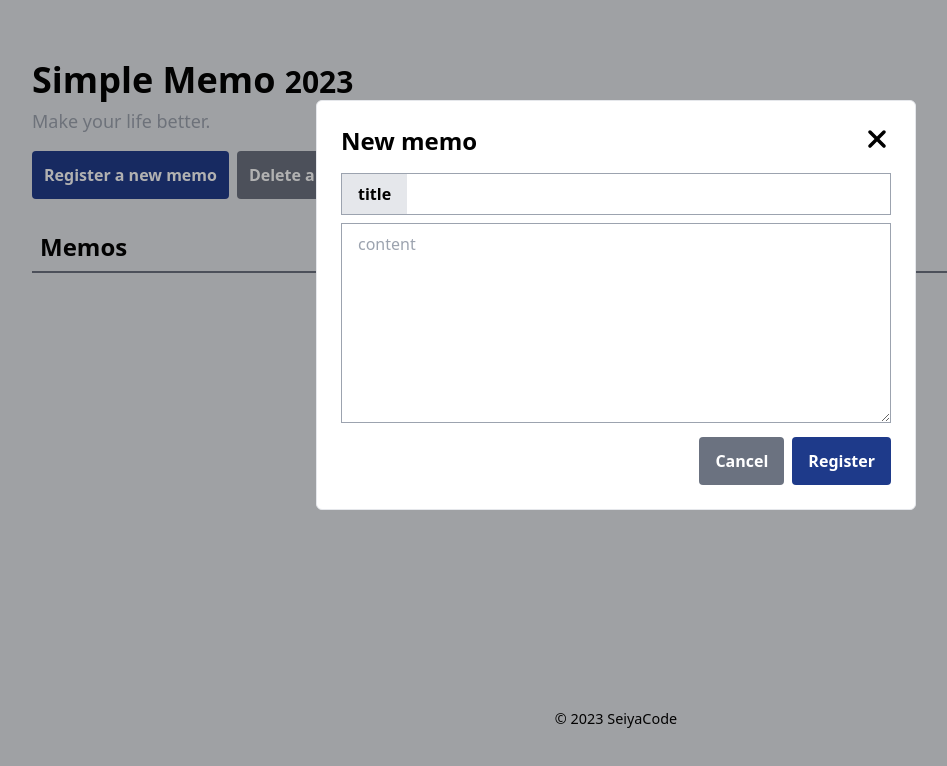
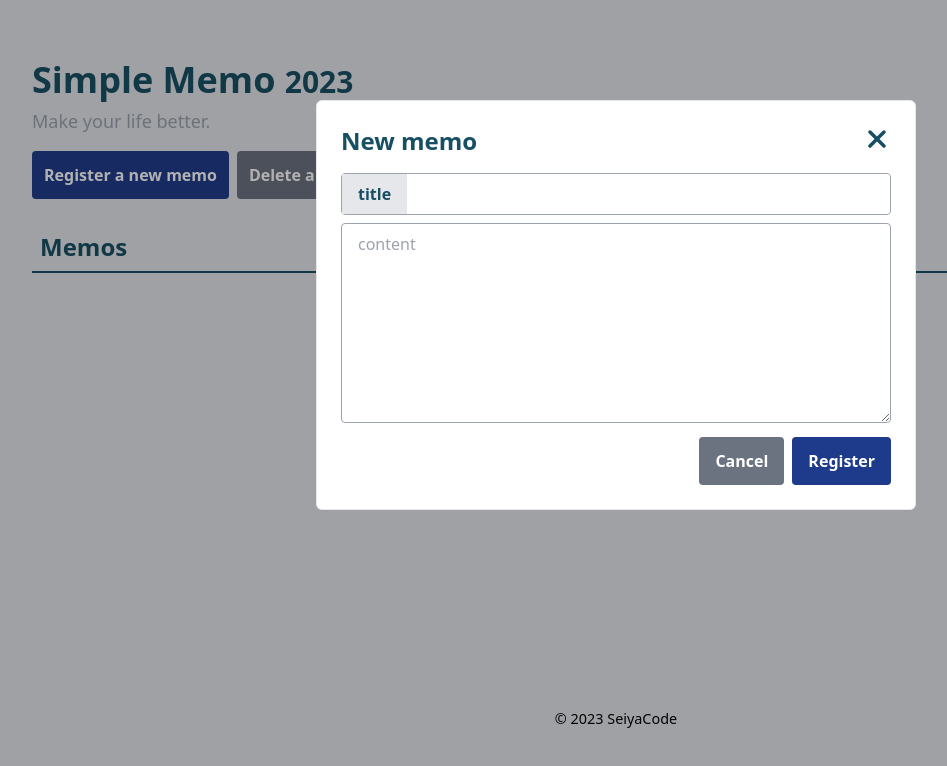
Before and after one commit to Seiya-Tagami/Quicky_frontend, a Vue app: page / in a window 1280 px wide. Both pictures are taken after a click on the button "Register a new memo". Shown: the top 766 px of the page, without its empty margins (24-971 px from the left). Built offline with nearby package versions, Linux system fonts and the light colour scheme.

Commit message:
change font color

```diff
--- a/src/App.vue
+++ b/src/App.vue
@@ -76,19 +76,19 @@ watch(
 <template>
   <main class="max-w-[1200px] mx-auto mt-[60px] bg-gray-200 px-4">
     <div>
-      <h1 class="text-4xl font-extrabold">
+      <h1 class="text-4xl font-extrabold text-cyan-900">
         Simple Memo <span class="text-3xl">{{ now.getFullYear() }}</span>
       </h1>
       <p class="text-[18px] mt-2 text-gray-400">Make your life better.</p>
-      <div class="flex gap-2">
-        <button class="mt-4 text-white bg-blue-900 px-3 py-3 text-[16px] font-semibold rounded w-fit" @click="handleRegisterModal">Register a new memo</button>
-        <button class="mt-4 text-white bg-gray-500 px-3 py-3 text-[16px] font-semibold rounded w-fit" @click="deleteMemo">Delete a completed memo</button>
+      <div class="flex gap-2 mt-4">
+        <button class="text-white bg-blue-900 px-3 py-3 text-[16px] font-semibold rounded w-fit" @click="handleRegisterModal">Register a new memo</button>
+        <button class="text-white bg-gray-500 px-3 py-3 text-[16px] font-semibold rounded w-fit" @click="deleteMemo">Delete a completed memo</button>
       </div>
       <RegisterModal v-if="registerModalIsShowed" @handle-modal="handleRegisterModal" @add-memo="addMemo" />
     </div>
     <div class="w-full mt-6 md:text-[16px] text-[14px]">
-      <h3 class="p-2 text-2xl font-semibold">Memos</h3>
-      <div class="w-full flex px-3 items-center justify-around border-b-2 border-gray-500" />
+      <h3 class="p-2 text-2xl font-semibold text-cyan-900">Memos</h3>
+      <div class="w-full flex px-3 items-center justify-around border-b-2 border-cyan-900" />
       <div class="h-[400px] flex flex-col gap-2 mt-4 md:p-2 overflow-y-auto md:scrollbar scrollbar-thumb-slate-400 scrollbar-track-slate-700">
         <MemoItem v-if="memos.length" v-for="memo in memos" :memo="memo" :key="memo.title" @handle-memo="handleMemo" @update-memo="updateMemo" />
         <div v-else class="mx-auto mt-6 flex gap-2 font-semibold">
--- a/src/components/EditModal.vue
+++ b/src/components/EditModal.vue
@@ -35,7 +35,7 @@ const updateMemo = () => {
 </script>
 
 <template>
-  <div class="max-w-[600px] md:w-full w-[95%] bg-white border rounded-md p-6 absolute top-0 left-1/2 z-20 animate-slide-bottom">
+  <div class="max-w-[600px] md:w-full w-[95%] bg-white text-cyan-900 border rounded-md p-6 absolute top-0 left-1/2 z-20 animate-slide-bottom">
     <div>
       <div class="flex justify-between items-center">
         <h2 class="font-bold text-2xl">Detail</h2>
@@ -47,12 +47,12 @@ const updateMemo = () => {
         <font-awesome-icon :icon="['fas', 'circle-exclamation']" />
         <span>Error! In order to update, you should change the title or content.</span>
       </div>
-      <div class="mt-4 flex items-center border border-gray-400">
+      <div class="mt-4 flex items-center border border-gray-400 rounded">
         <span class="px-4 py-2 bg-gray-200 font-bold">title</span>
-        <input type="text" class="p-2 flex-[1]" v-model="title" />
+        <input type="text" class="p-2 flex-[1] rounded-r" v-model="title" />
       </div>
       <div class="w-full mt-2">
-        <textarea class="w-full md:h-[200px] h-[300px] px-4 py-2 border border-gray-400" v-model="content" placeholder="content"></textarea>
+        <textarea class="w-full md:h-[200px] h-[300px] px-4 py-2 border border-gray-400 rounded" v-model="content" placeholder="content"></textarea>
       </div>
       <div class="mt-2 ml-auto flex gap-2 w-fit">
         <button class="block text-white bg-gray-500 px-4 py-3 text-[16px] font-semibold rounded w-fit disabled:bg-slate-300" @click="handleEditModal">Cancel</button>
--- a/src/components/MemoItem.vue
+++ b/src/components/MemoItem.vue
@@ -31,15 +31,15 @@ const updateMemo = (updatingData: UpdatingData) => {
 <template>
   <div
     class="w-full flex items-center justify-around p-3 md:border-l-[5px] border-l-[6px] border-blue-900 bg-white rounded-md duration-300"
-    :class="props.memo!.isDone && `!border-green-500 text-gray-300`"
+    :class="props.memo!.isDone && `!border-green-500 `"
   >
     <input type="checkbox" @change="handleMemo" :checked="props.memo?.isDone" class="w-8 h-4 cursor-pointer" />
     <div class="max-w-[480px] w-full flex md:justify-between md:flex-row flex-col ml-[36px]">
-      <span class="w-fit font-semibold relative text-[18px]">
+      <span class="w-fit font-semibold relative text-[18px] text-cyan-900 duration-300" :class="props.memo!.isDone && `!text-gray-300`">
         {{ props.memo?.title.substring(0, 15) }}<span class="text-gray-400">{{ props.memo?.title.length > 15 ? "..." : "" }}</span>
-        <div class="absolute w-[150%] h-[2px] top-1/2 left-1/2 -translate-x-1/2 bg-slate-600" v-show="props.memo?.isDone" />
+        <div class="absolute w-[150%] h-[2px] top-1/2 left-1/2 -translate-x-1/2 bg-cyan-900" v-show="props.memo?.isDone" />
       </span>
-      <div class="flex gap-2 text-gray-500" :class="props.memo!.isDone && `!text-inherit`">
+      <div class="flex gap-2 text-gray-500 duration-300" :class="props.memo!.isDone && `!text-gray-300`">
         <span>{{ props.memo?.updatedAt !== "" ? "updated at" : "created at" }}</span>
         <span>{{ props.memo?.updatedAt !== "" ? props.memo?.updatedAt : props.memo?.createdAt }}</span>
       </div>
--- a/src/components/RegisterModal.vue
+++ b/src/components/RegisterModal.vue
@@ -30,7 +30,7 @@ const addMemo = () => {
 </script>
 
 <template>
-  <div class="max-w-[600px] md:w-full w-[95%] bg-white border rounded-md p-6 absolute top-0 left-1/2 z-20 animate-slide-bottom">
+  <div class="max-w-[600px] md:w-full w-[95%] bg-white text-cyan-900 border rounded-md p-6 absolute top-0 left-1/2 z-20 animate-slide-bottom">
     <div>
       <div class="flex justify-between items-center">
         <h2 class="font-bold text-2xl">New memo</h2>
@@ -42,12 +42,12 @@ const addMemo = () => {
         <font-awesome-icon :icon="['fas', 'circle-exclamation']" />
         <span>Error! In order to register, you should type the title and content.</span>
       </div>
-      <div class="flex items-center mt-4 border border-gray-400">
+      <div class="flex items-center mt-4 border border-gray-400 rounded">
         <span class="px-4 py-2 bg-gray-200 font-bold">title</span>
-        <input type="text" class="p-2 flex-[1]" v-model="title" />
+        <input type="text" class="p-2 flex-[1] rounded-r" v-model="title" />
       </div>
       <div class="w-full mt-2">
-        <textarea id="js-body" class="w-full md:h-[200px] h-[300px] px-4 py-2 border border-gray-400" v-model="content" placeholder="content"></textarea>
+        <textarea id="js-body" class="w-full md:h-[200px] h-[300px] px-4 py-2 border border-gray-400 rounded" v-model="content" placeholder="content"></textarea>
       </div>
       <div class="mt-2 ml-auto flex gap-2 w-fit">
         <button class="block text-white bg-gray-500 px-4 py-3 text-[16px] font-semibold rounded w-fit disabled:bg-slate-300" @click="handleRegisterModal">Cancel</button>
```
Also changed, not shown: 1 other file (tests, documents, lock files or other folders).
